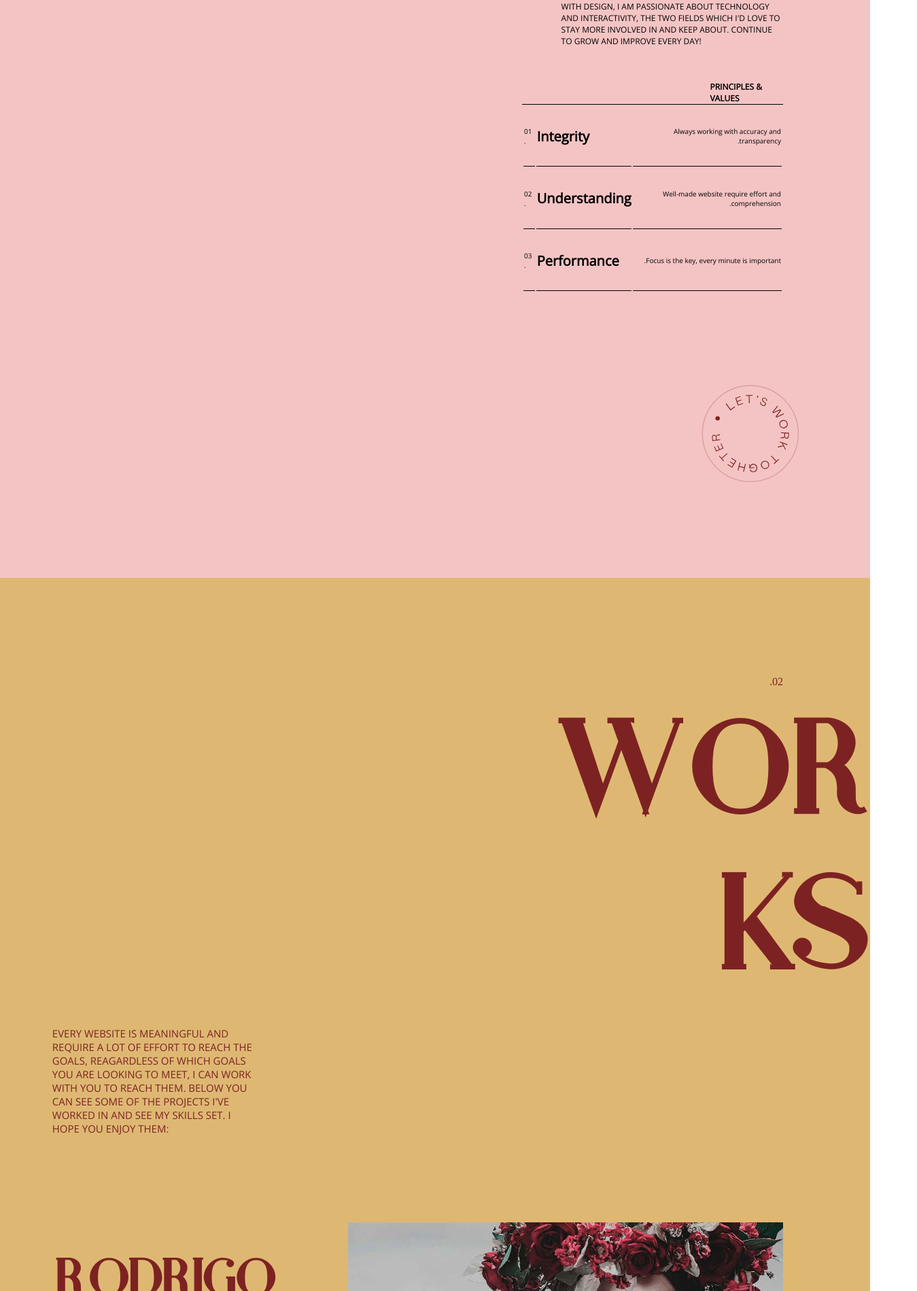
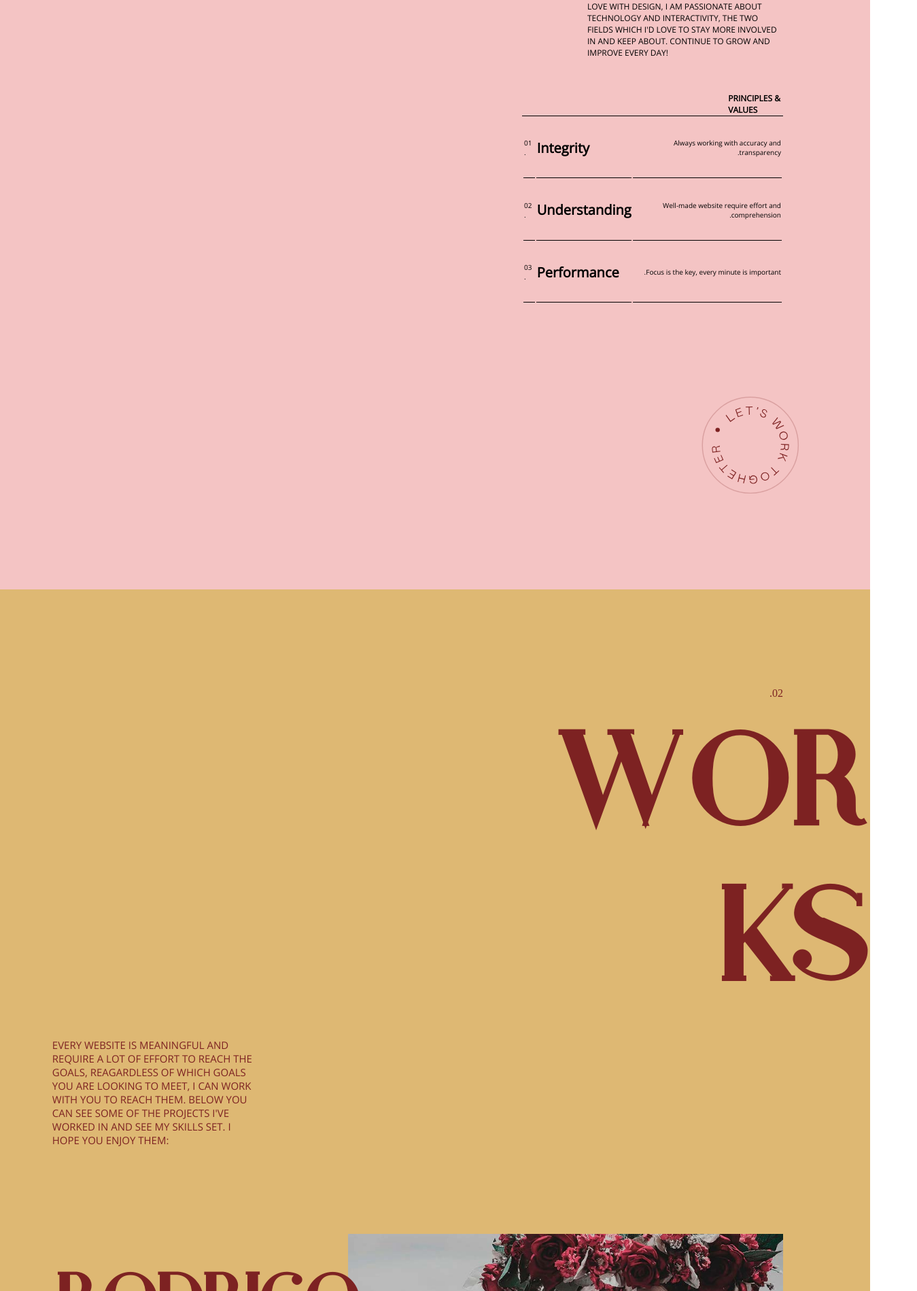
Before and after one commit to MohammadSaffaf/TEMPORARY, a plain HTML site: page index.html in a window 1280 px wide. Shown: the part 1821-3720 px from the top of the page at 68% size, 1349 px wide, since content can reach past the window. Drawn offline with nearby package versions, Linux system fonts and the light colour scheme; files whose address does not match are found by name.

Commit message:
TEMPORARY

```diff
--- a/assets/css/styles.css
+++ b/assets/css/styles.css
@@ -33,7 +33,7 @@ body{
 .span-1{
     display: inline-block;
     width: 14%;
-    margin-bottom: 3.5%;
+    margin-bottom: 3%;
     border-bottom: 4px solid #002a5a;
 
 }
@@ -109,7 +109,7 @@ th,td {
 }
 th{
 
-    padding-right: 43%;
+    padding-right: 55%;
     padding-top: 8%;
     padding-bottom: 8%;
     font-size: 20px;
@@ -140,7 +140,7 @@ table{
 }
 .div-5 h3{
 
-    padding-left: 72%;
+    padding-left: 79%;
    padding-right: 0;
    margin-bottom: 0;
    font-size: 12px;
@@ -148,7 +148,7 @@ table{
 }
 .div-5 .p-1{
 
-    margin-left: 15%;
+    margin-left: 25%;
     font-size: 12px;
     padding-bottom: 5%;
     margin-bottom: 8%;
@@ -163,7 +163,7 @@ table{
 .section-3{
 
     background-color: #DEB873;
-    height: 210rem;
+    height: 390vh;
     margin: 0;
     padding: 0;
     color: #7d2222;
@@ -196,7 +196,7 @@ table{
 }
 h2{
     font-family: athene;
-    font-size: 4rem;
+    font-size: 5.5rem;
     margin: 0;
 
 }
@@ -292,6 +292,7 @@ footer ul{
     text-decoration: none;
     padding-bottom: 10%;
     margin-right: 6%;
+    font-family: 'Open Sans', sans-serif;
 }
 footer li{
     list-style: none;
```
